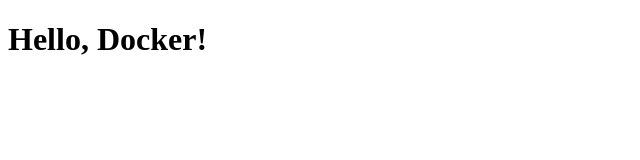
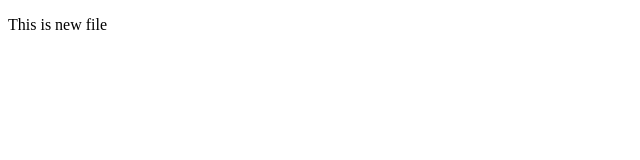
Before and after one commit to saimmoulvi/Dockerization, a plain HTML site: page index.html in a window 1280 px wide. Shown: the whole page, without its empty margins (0-640 px from the left). Drawn offline with Linux system fonts and the light colour scheme.

Commit message:
Update index.html

```diff
--- a/index.html
+++ b/index.html
@@ -1,9 +1,9 @@
 <!DOCTYPE html>
 <html>
 <head>
-  <title>Hello, Docker!</title>
+  <title>Saim</title>
 </head>
 <body>
-  <h1>Hello, Docker!</h1>
+  <p>This is new file</p>
 </body>
 </html>
```
